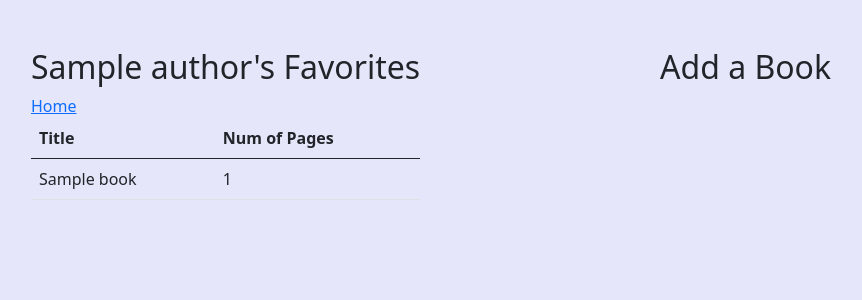
After one commit to paigexx/books, a Flask app: template flask_app/templates/show_author.html in a window 1280 px wide. The commit adds this page. Shown: the top 300 px of the page, without its empty margins (209-1071 px from the left). Run offline with Flask 2, Linux system fonts and the light colour scheme; the template is opened without the code that fills it: most values are stand-ins (such as "Sample title", 1, 10 or a date in 2020).

Commit message:
displayed author favorited books

```diff
--- /dev/null
+++ b/flask_app/models/book.py
@@ -0,0 +1,6 @@
+
+class Book:
+    def __init__(self, data):
+        self.id = data["id"]
+        self.title = data["title"]
+        self.num_of_pages = data["num_of_pages"]
--- a/flask_app/static/style.css
+++ b/flask_app/static/style.css
@@ -21,3 +21,9 @@ body{
     flex-direction: column;
     align-items: flex-start;
 }
+
+.author_container{
+    display: flex;
+    justify-content: space-evenly;
+    margin: 3em 0;
+}
--- /dev/null
+++ b/flask_app/templates/show_author.html
@@ -0,0 +1,37 @@
+<!DOCTYPE html>
+<html lang="en">
+<head>
+    <meta charset="UTF-8">
+    <meta http-equiv="X-UA-Compatible" content="IE=edge">
+    <meta name="viewport" content="width=device-width, initial-scale=1.0">
+    <link href="https://cdn.jsdelivr.net/npm/bootstrap@5.0.1/dist/css/bootstrap.min.css" rel="stylesheet" integrity="sha384-+0n0xVW2eSR5OomGNYDnhzAbDsOXxcvSN1TPprVMTNDbiYZCxYbOOl7+AMvyTG2x" crossorigin="anonymous">
+    <link rel="stylesheet" href="{{ url_for('static', filename='style.css') }}">
+    <title>Authors</title>
+</head>
+<body>
+    <div class="author_container">
+        <div class="authors_favorites">
+            <h2>{{author.name}}'s Favorites</h2>
+            <a href="/authors">Home</a>
+            <table class="table">
+                <thead>
+                    <th>Title</th>
+                    <th>Num of Pages</th>
+                </thead>
+                <tbody>
+                    {% for book in author.books %}
+                    <tr>
+                        <td>{{book.title}}</td>
+                        <td>{{book.num_of_pages}}</td>
+                    </tr>
+                    {% endfor %}
+                </tbody>
+            </table>
+        </div>
+        <div class="add_favorite">
+            <h2>Add a Book</h2>
+        </div>
+
+    </div>
+</body>
+</html>
```
Also changed, not shown: flask_app/controllers/authors.py (+9 -0 lines), flask_app/models/author.py (+42 -0 lines), flask_app/templates/index.html (added, +15 -0 lines).
